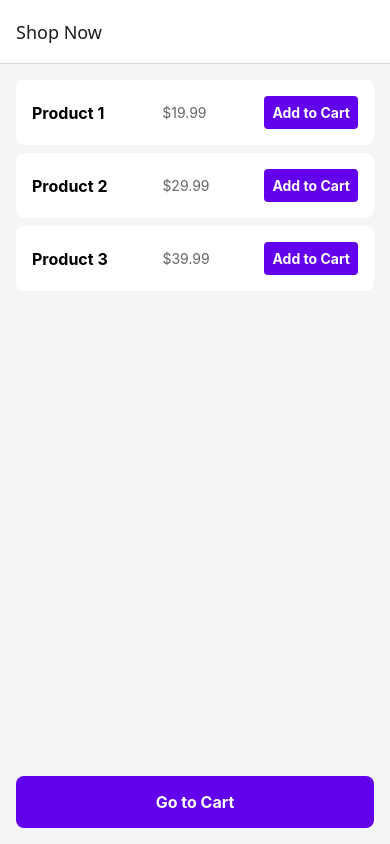
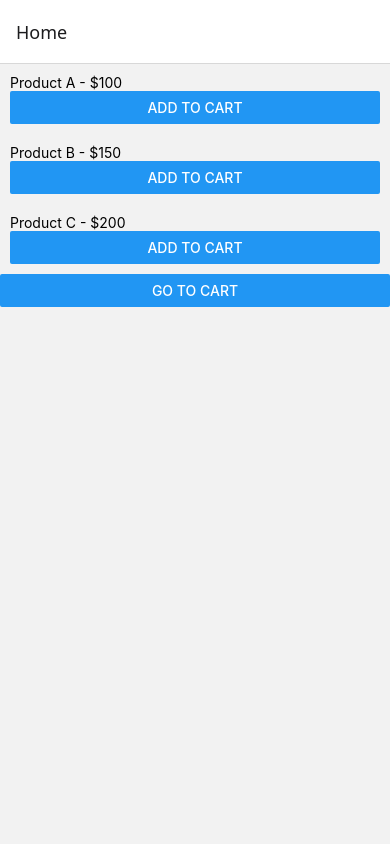
Before and after one commit to JaysAtHome/shop-app, a React Native app: screen /Home in a window 390 px wide. Built offline with nearby package versions, Linux system fonts and the light colour scheme.

Commit message:
commit #2

```diff
--- a/App.tsx
+++ b/App.tsx
@@ -1,6 +1,7 @@
 import React from 'react';
 import { NavigationContainer } from '@react-navigation/native';
 import { createStackNavigator } from '@react-navigation/stack';
+import { CartProvider } from './context/CartContext';
 import HomeScreen from './screens/homeScreen';
 import CartScreen from './screens/cartScreen';
 import CheckoutScreen from './screens/checkoutScreen';
@@ -9,12 +10,14 @@ const Stack = createStackNavigator();
 
 export default function App() {
   return (
-    <NavigationContainer>
-      <Stack.Navigator initialRouteName="Home">
-        <Stack.Screen name="Home" component={HomeScreen} options={{ title: 'Shop Now' }} />
-        <Stack.Screen name="Cart" component={CartScreen} options={{ title: 'Your Cart' }} />
-        <Stack.Screen name="Checkout" component={CheckoutScreen} options={{ title: 'Checkout' }} />
-      </Stack.Navigator>
-    </NavigationContainer>
+    <CartProvider>
+      <NavigationContainer>
+        <Stack.Navigator>
+          <Stack.Screen name="Home" component={HomeScreen} />
+          <Stack.Screen name="Cart" component={CartScreen} />
+          <Stack.Screen name="Checkout" component={CheckoutScreen} />
+        </Stack.Navigator>
+      </NavigationContainer>
+    </CartProvider>
   );
 }
--- a/context/CartContext.js
+++ b/context/CartContext.js
@@ -1,60 +1,37 @@
-import React, { createContext, useReducer, useContext } from 'react';
+import React, { createContext, useState } from 'react';
 
-const CartContext = createContext();
-
-const initialState = {
-  cart: [],
-};
-
-const cartReducer = (state, action) => {
-  switch (action.type) {
-    case 'ADD_TO_CART':
-      const existingItem = state.cart.find(item => item.id === action.payload.id);
-      if (existingItem) {
-        return {
-          ...state,
-          cart: state.cart.map(item =>
-            item.id === action.payload.id ? { ...item, quantity: item.quantity + 1 } : item
-          ),
-        };
-      } else {
-        return {
-          ...state,
-          cart: [...state.cart, { ...action.payload, quantity: 1 }],
-        };
-      }
-    case 'REMOVE_FROM_CART':
-      return {
-        ...state,
-        cart: state.cart.filter(item => item.id !== action.payload.id),
-      };
-    case 'INCREMENT_QUANTITY':
-      return {
-        ...state,
-        cart: state.cart.map(item =>
-          item.id === action.payload.id ? { ...item, quantity: item.quantity + 1 } : item
-        ),
-      };
-    case 'DECREMENT_QUANTITY':
-      return {
-        ...state,
-        cart: state.cart.map(item =>
-          item.id === action.payload.id ? { ...item, quantity: item.quantity - 1 } : item
-        ).filter(item => item.quantity > 0),
-      };
-    default:
-      return state;
-  }
-};
+export const CartContext = createContext();
 
 export const CartProvider = ({ children }) => {
-  const [state, dispatch] = useReducer(cartReducer, initialState);
+  const [cart, setCart] = useState([]);
+
+  const addToCart = (product) => {
+    setCart((prevCart) => {
+      const existingItem = prevCart.find((item) => item.id === product.id);
+      if (existingItem) {
+        return prevCart.map((item) =>
+          item.id === product.id ? { ...item, quantity: item.quantity + 1 } : item
+        );
+      }
+      return [...prevCart, { ...product, quantity: 1 }];
+    });
+  };
+
+  const updateQuantity = (id, action) => {
+    setCart((prevCart) =>
+      prevCart
+        .map((item) =>
+          item.id === id
+            ? { ...item, quantity: action === 'increase' ? item.quantity + 1 : item.quantity - 1 }
+            : item
+        )
+        .filter((item) => item.quantity > 0)
+    );
+  };
 
   return (
-    <CartContext.Provider value={{ state, dispatch }}>
+    <CartContext.Provider value={{ cart, addToCart, updateQuantity, setCart }}>
       {children}
     </CartContext.Provider>
   );
 };
-
-export const useCart = () => useContext(CartContext);
--- a/package.json
+++ b/package.json
@@ -20,7 +20,10 @@
     "react-native-reanimated": "^3.17.1",
     "react-native-safe-area-context": "^5.3.0",
     "react-native-screens": "^4.9.1",
-    "react-native-vector-icons": "^10.2.0"
+    "react-native-vector-icons": "^10.2.0",
+    "react-dom": "18.3.1",
+    "react-native-web": "~0.19.13",
+    "@expo/metro-runtime": "~4.0.1"
   },
   "devDependencies": {
     "@babel/core": "^7.25.2",
--- a/screens/cartScreen.js
+++ b/screens/cartScreen.js
@@ -1,123 +1,28 @@
-import React, { useState, useEffect } from 'react';
-import { View, Text, TouchableOpacity, StyleSheet } from 'react-native';
+import React, { useContext } from 'react';
+import { View, Text, Button, FlatList } from 'react-native';
+import { CartContext } from '../context/CartContext';
 
-export default function CartScreen({ route, navigation }) {
-  const { cart } = route.params;
-  const [updatedCart, setUpdatedCart] = useState(cart);
-
-  const increaseQuantity = (productId) => {
-    setUpdatedCart((prevCart) =>
-      prevCart.map((item) =>
-        item.id === productId ? { ...item, quantity: item.quantity + 1 } : item
-      )
-    );
-  };
-
-  const decreaseQuantity = (productId) => {
-    setUpdatedCart((prevCart) => {
-      const newCart = prevCart
-        .map((item) =>
-          item.id === productId ? { ...item, quantity: item.quantity - 1 } : item
-        )
-        .filter((item) => item.quantity > 0);
-
-      // If the cart is empty after decreasing, navigate back to HomeScreen
-      if (newCart.length === 0) {
-        navigation.navigate('Home');
-      }
-
-      return newCart;
-    });
-  };
-
-  const totalPrice = updatedCart.reduce((sum, item) => sum + item.price * item.quantity, 0);
+const CartScreen = ({ navigation }) => {
+  const { cart, updateQuantity } = useContext(CartContext);
 
   return (
-    <View style={styles.container}>
-      <Text style={styles.cartTitle}>Your Cart</Text>
-      {updatedCart.map((item) => (
-        <View key={item.id} style={styles.cartItem}>
-          <Text style={styles.cartItemName}>{item.name}</Text>
-          <Text style={styles.cartItemPrice}>${(item.price * item.quantity).toFixed(2)}</Text>
-          <View style={styles.quantityContainer}>
-            <TouchableOpacity onPress={() => decreaseQuantity(item.id)}>
-              <Text style={styles.quantityButton}>-</Text>
-            </TouchableOpacity>
-            <Text style={styles.quantityText}>{item.quantity}</Text>
-            <TouchableOpacity onPress={() => increaseQuantity(item.id)}>
-              <Text style={styles.quantityButton}>+</Text>
-            </TouchableOpacity>
+    <View>
+      <FlatList
+        data={cart}
+        keyExtractor={(item) => item.id}
+        renderItem={({ item }) => (
+          <View style={{ padding: 10 }}>
+            <Text>
+              {item.name} - ${item.price} x {item.quantity} = ${item.price * item.quantity}
+            </Text>
+            <Button title="+" onPress={() => updateQuantity(item.id, 'increase')} />
+            <Button title="-" onPress={() => updateQuantity(item.id, 'decrease')} />
           </View>
-        </View>
-      ))}
-      {updatedCart.length > 0 && (
-        <>
-          <Text style={styles.totalPrice}>Total: ${totalPrice.toFixed(2)}</Text>
-          <TouchableOpacity style={styles.checkoutButton} onPress={() => navigation.navigate('Checkout', { updatedCart })}>
-            <Text style={styles.checkoutButtonText}>Proceed to Checkout</Text>
-          </TouchableOpacity>
-        </>
-      )}
+        )}
+      />
+      <Button title="Proceed to Checkout" onPress={() => navigation.navigate('Checkout')} />
     </View>
   );
-}
+};
 
-const styles = StyleSheet.create({
-  container: {
-    flex: 1,
-    backgroundColor: '#f5f5f5',
-    padding: 16,
-  },
-  cartTitle: {
-    fontSize: 24,
-    fontWeight: 'bold',
-    marginBottom: 16,
-  },
-  cartItem: {
-    backgroundColor: '#fff',
-    borderRadius: 8,
-    padding: 16,
-    marginBottom: 8,
-    flexDirection: 'row',
-    justifyContent: 'space-between',
-    alignItems: 'center',
-  },
-  cartItemName: {
-    fontSize: 16,
-    fontWeight: 'bold',
-  },
-  cartItemPrice: {
-    fontSize: 14,
-    color: '#666',
-  },
-  quantityContainer: {
-    flexDirection: 'row',
-    alignItems: 'center',
-  },
-  quantityButton: {
-    fontSize: 18,
-    fontWeight: 'bold',
-    marginHorizontal: 8,
-  },
-  quantityText: {
-    fontSize: 16,
-  },
-  totalPrice: {
-    fontSize: 18,
-    fontWeight: 'bold',
-    marginTop: 16,
-    textAlign: 'right',
-  },
-  checkoutButton: {
-    backgroundColor: '#6200ee',
-    padding: 16,
-    borderRadius: 8,
-    marginTop: 16,
-    alignItems: 'center',
-  },
-  checkoutButtonText: {
-    color: '#fff',
-    fontSize: 16,
-    fontWeight: 'bold',
-  },
-});
+export default CartScreen;
--- a/screens/checkoutScreen.js
+++ b/screens/checkoutScreen.js
@@ -1,77 +1,30 @@
-import React from 'react';
-import { View, Text, TouchableOpacity, Alert, StyleSheet } from 'react-native';
+import React, { useContext } from 'react';
+import { View, Text, Button, FlatList, Alert } from 'react-native';
+import { CartContext } from '../context/CartContext';
 
-export default function CheckoutScreen({ route, navigation }) {
-  const { updatedCart } = route.params;
-  const totalPrice = updatedCart.reduce((sum, item) => sum + item.price * item.quantity, 0);
+const CheckoutScreen = ({ navigation }) => {
+  const { cart, setCart } = useContext(CartContext);
+  const totalPrice = cart.reduce((sum, item) => sum + item.price * item.quantity, 0);
 
   const handleCheckout = () => {
-    Alert.alert('Checkout Successful', 'Thank you for your purchase!', [
-      { text: 'OK', onPress: () => navigation.navigate('Home') },
+    Alert.alert('Checkout successful', '', [
+      { text: 'OK', onPress: () => { setCart([]); navigation.navigate('Home'); } }
     ]);
   };
 
   return (
-    <View style={styles.container}>
-      <Text style={styles.checkoutTitle}>Checkout</Text>
-      {updatedCart.map((item) => (
-        <View key={item.id} style={styles.checkoutItem}>
-          <Text style={styles.checkoutItemName}>{item.name}</Text>
-          <Text style={styles.checkoutItemPrice}>${(item.price * item.quantity).toFixed(2)}</Text>
-        </View>
-      ))}
-      <Text style={styles.totalPrice}>Total: ${totalPrice.toFixed(2)}</Text>
-      <TouchableOpacity style={styles.checkoutButton} onPress={handleCheckout}>
-        <Text style={styles.checkoutButtonText}>Checkout</Text>
-      </TouchableOpacity>
+    <View>
+      <FlatList
+        data={cart}
+        keyExtractor={(item) => item.id}
+        renderItem={({ item }) => (
+          <Text>{item.name} - ${item.price} x {item.quantity}</Text>
+        )}
+      />
+      <Text>Total: ${totalPrice}</Text>
+      <Button title="Checkout" onPress={handleCheckout} />
     </View>
   );
-}
+};
 
-const styles = StyleSheet.create({
-  container: {
-    flex: 1,
-    backgroundColor: '#f5f5f5',
-    padding: 16,
-  },
-  checkoutTitle: {
-    fontSize: 24,
-    fontWeight: 'bold',
-    marginBottom: 16,
-  },
-  checkoutItem: {
-    backgroundColor: '#fff',
-    borderRadius: 8,
-    padding: 16,
-    marginBottom: 8,
-    flexDirection: 'row',
-    justifyContent: 'space-between',
-    alignItems: 'center',
-  },
-  checkoutItemName: {
-    fontSize: 16,
-    fontWeight: 'bold',
-  },
-  checkoutItemPrice: {
-    fontSize: 14,
-    color: '#666',
-  },
-  totalPrice: {
-    fontSize: 18,
-    fontWeight: 'bold',
-    marginTop: 16,
-    textAlign: 'right',
-  },
-  checkoutButton: {
-    backgroundColor: '#6200ee',
-    padding: 16,
-    borderRadius: 8,
-    marginTop: 16,
-    alignItems: 'center',
-  },
-  checkoutButtonText: {
-    color: '#fff',
-    fontSize: 16,
-    fontWeight: 'bold',
-  },
-});
+export default CheckoutScreen;
--- a/screens/homeScreen.js
+++ b/screens/homeScreen.js
@@ -1,95 +1,31 @@
-import React, { useState } from 'react';
-import { View, Text, TouchableOpacity, FlatList, StyleSheet } from 'react-native';
+import React, { useContext } from 'react';
+import { View, Text, Button, FlatList } from 'react-native';
+import { CartContext } from '../context/CartContext';
 
 const products = [
-  { id: '1', name: 'Product 1', price: 19.99 },
-  { id: '2', name: 'Product 2', price: 29.99 },
-  { id: '3', name: 'Product 3', price: 39.99 },
+  { id: '1', name: 'Product A', price: 100 },
+  { id: '2', name: 'Product B', price: 150 },
+  { id: '3', name: 'Product C', price: 200 },
 ];
 
-export default function HomeScreen({ navigation }) {
-  const [cart, setCart] = useState([]);
+const HomeScreen = ({ navigation }) => {
+  const { addToCart } = useContext(CartContext);
 
-  const addToCart = (product) => {
-    const existingItem = cart.find((item) => item.id === product.id);
-    if (existingItem) {
-      setCart((prevCart) =>
-        prevCart.map((item) =>
-          item.id === product.id ? { ...item, quantity: item.quantity + 1 } : item
-        )
-      );
-    } else {
-      setCart((prevCart) => [...prevCart, { ...product, quantity: 1 }]);
-    }
-  };
-
-  const renderProduct = ({ item }) => (
-    <View style={styles.productItem}>
-      <Text style={styles.productName}>{item.name}</Text>
-      <Text style={styles.productPrice}>${item.price.toFixed(2)}</Text>
-      <TouchableOpacity style={styles.addToCartButton} onPress={() => addToCart(item)}>
-        <Text style={styles.addToCartText}>Add to Cart</Text>
-      </TouchableOpacity>
+  return (
+    <View>
+      <FlatList
+        data={products}
+        keyExtractor={(item) => item.id}
+        renderItem={({ item }) => (
+          <View style={{ padding: 10 }}>
+            <Text>{item.name} - ${item.price}</Text>
+            <Button title="Add to Cart" onPress={() => addToCart(item)} />
+          </View>
+        )}
+      />
+      <Button title="Go to Cart" onPress={() => navigation.navigate('Cart')} />
     </View>
   );
+};
 
-  return (
-    <View style={styles.container}>
-      <FlatList
-        data={products}
-        renderItem={renderProduct}
-        keyExtractor={(item) => item.id}
-      />
-      <TouchableOpacity style={styles.goToCartButton} onPress={() => navigation.navigate('Cart', { cart })}>
-        <Text style={styles.goToCartText}>Go to Cart</Text>
-      </TouchableOpacity>
-    </View>
-  );
-}
-
-const styles = StyleSheet.create({
-  container: {
-    flex: 1,
-    backgroundColor: '#f5f5f5',
-    padding: 16,
-  },
-  productItem: {
-    backgroundColor: '#fff',
-    borderRadius: 8,
-    padding: 16,
-    marginBottom: 8,
-    flexDirection: 'row',
-    justifyContent: 'space-between',
-    alignItems: 'center',
-  },
-  productName: {
-    fontSize: 16,
-    fontWeight: 'bold',
-  },
-  productPrice: {
-    fontSize: 14,
-    color: '#666',
-  },
-  addToCartButton: {
-    backgroundColor: '#6200ee',
-    padding: 8,
-    borderRadius: 4,
-  },
-  addToCartText: {
-    color: '#fff',
-    fontSize: 14,
-    fontWeight: 'bold',
-  },
-  goToCartButton: {
-    backgroundColor: '#6200ee',
-    padding: 16,
-    borderRadius: 8,
-    marginTop: 16,
-    alignItems: 'center',
-  },
-  goToCartText: {
-    color: '#fff',
-    fontSize: 16,
-    fontWeight: 'bold',
-  },
-});
+export default HomeScreen;
```
Also changed, not shown: 1 other file (tests, documents, lock files or other folders).
